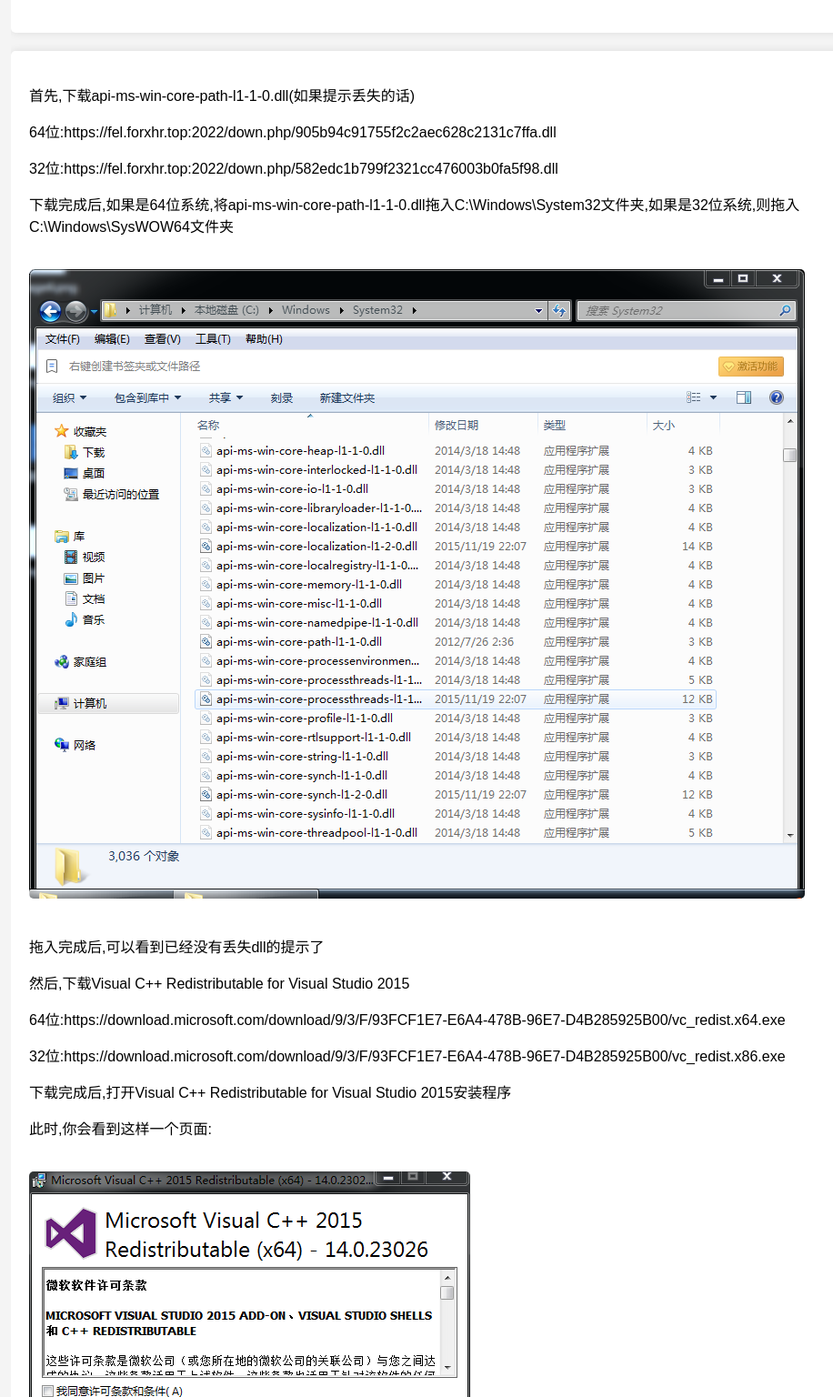
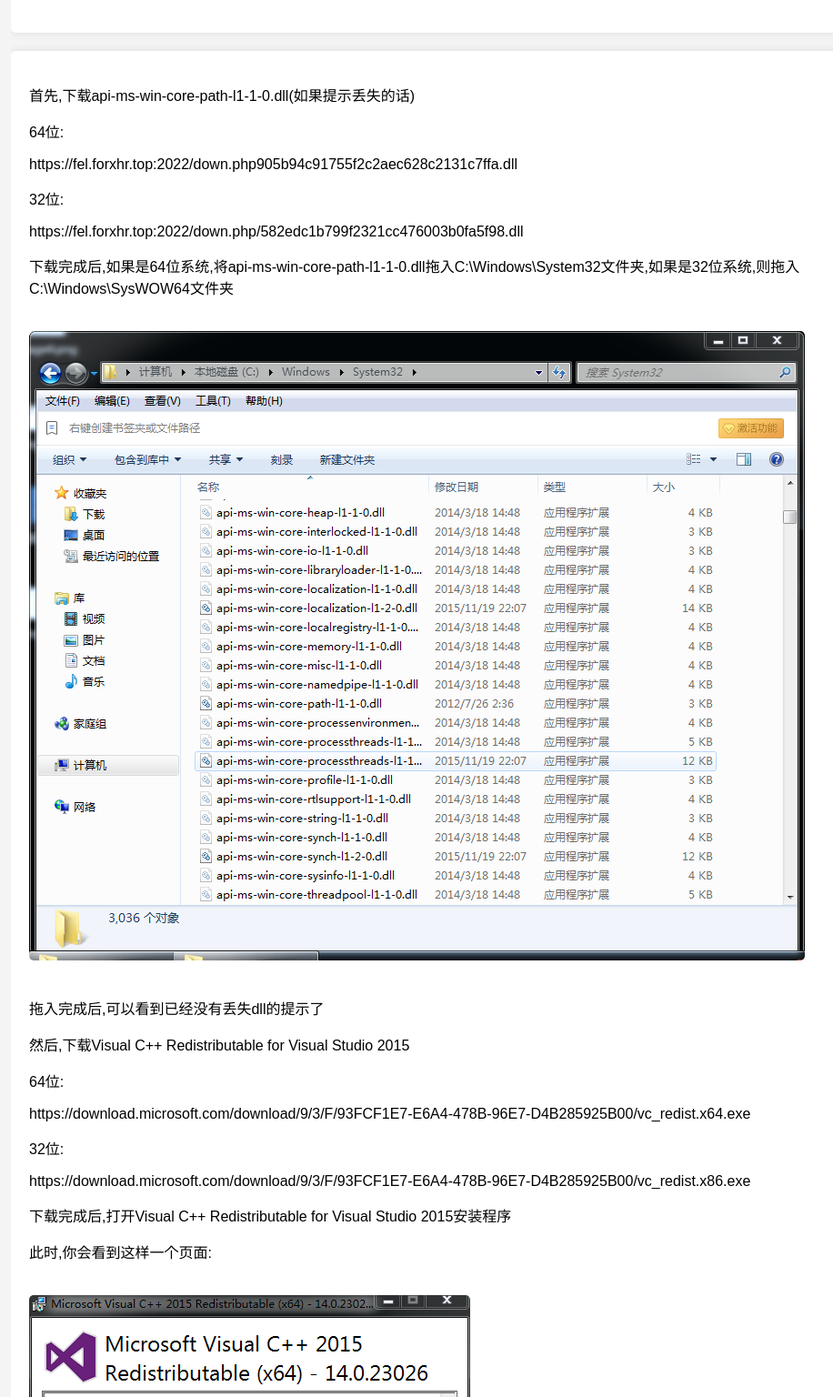
Before and after one commit to Mxzsan/mxzsan.github.io, a plain HTML site: page HW3PBOX/wz/1/index.html in a window 1280 px wide. Shown: the part 140-1676 px from the top of the page at 91% size, without its empty margins (116-1032 px from the left). Drawn offline with Linux system fonts and the light colour scheme.

Commit message:
Update index.html

```diff
--- a/HW3PBOX/wz/1/index.html
+++ b/HW3PBOX/wz/1/index.html
@@ -74,14 +74,14 @@
         </div>
         <div class="article-content">
             <p>首先,下载api-ms-win-core-path-l1-1-0.dll(如果提示丢失的话)</p>
-            <p>64位:https://fel.forxhr.top:2022/down.php/905b94c91755f2c2aec628c2131c7ffa.dll</p>
-            <p>32位:https://fel.forxhr.top:2022/down.php/582edc1b799f2321cc476003b0fa5f98.dll</p>
+            <p>64位:</p><p href="https://fel.forxhr.top:2022/down.php905b94c91755f2c2aec628c2131c7ffa.dll">https://fel.forxhr.top:2022/down.php905b94c91755f2c2aec628c2131c7ffa.dll</p>
+            <p>32位:</p><p href="https://fel.forxhr.top:2022/down.php/582edc1b799f2321cc476003b0fa5f98.dll">https://fel.forxhr.top:2022/down.php/582edc1b799f2321cc476003b0fa5f98.dll</p>
             <p>下载完成后,如果是64位系统,将api-ms-win-core-path-l1-1-0.dll拖入C:\Windows\System32文件夹,如果是32位系统,则拖入C:\Windows\SysWOW64文件夹</p>
             <img src=".\res\image8.png" alt="%图片无法加载%">
             <p>拖入完成后,可以看到已经没有丢失dll的提示了</p>
             <p>然后,下载Visual C++ Redistributable for Visual Studio 2015</p>
-            <p>64位:https://download.microsoft.com/download/9/3/F/93FCF1E7-E6A4-478B-96E7-D4B285925B00/vc_redist.x64.exe</p>
-            <p>32位:https://download.microsoft.com/download/9/3/F/93FCF1E7-E6A4-478B-96E7-D4B285925B00/vc_redist.x86.exe</p>
+            <p>64位:</p><p href="https://download.microsoft.com/download/9/3/F/93FCF1E7-E6A4-478B-96E7-D4B285925B00/vc_redist.x64.exe">https://download.microsoft.com/download/9/3/F/93FCF1E7-E6A4-478B-96E7-D4B285925B00/vc_redist.x64.exe</p>
+            <p>32位:</p><p href="https://download.microsoft.com/download/9/3/F/93FCF1E7-E6A4-478B-96E7-D4B285925B00/vc_redist.x86.exe">https://download.microsoft.com/download/9/3/F/93FCF1E7-E6A4-478B-96E7-D4B285925B00/vc_redist.x86.exe</p>
             <p>下载完成后,打开Visual C++ Redistributable for Visual Studio 2015安装程序</p>
             <p>此时,你会看到这样一个页面:</p>
             <img src=".\res\image1.png" alt="%图片无法加载%">
```
